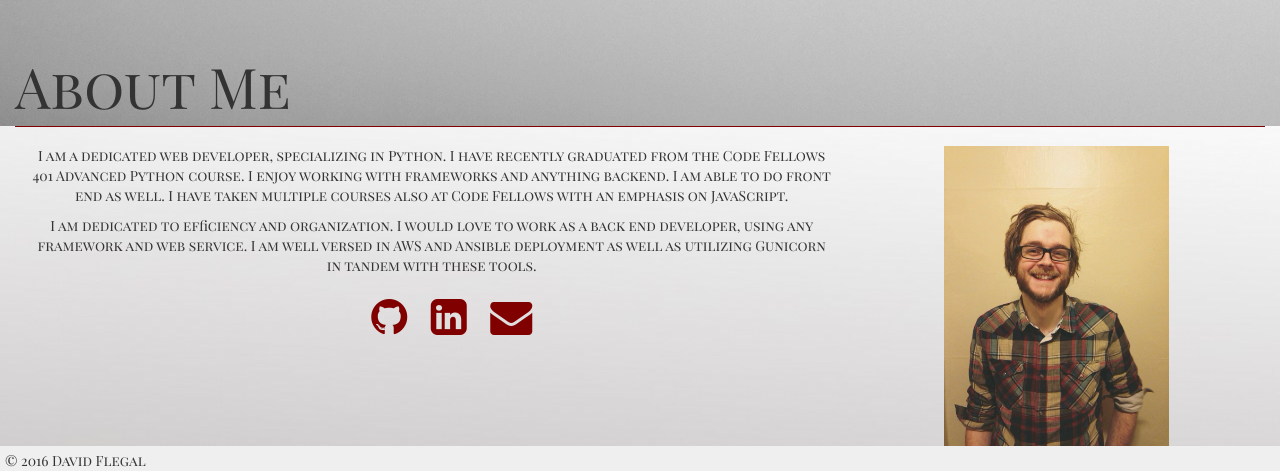
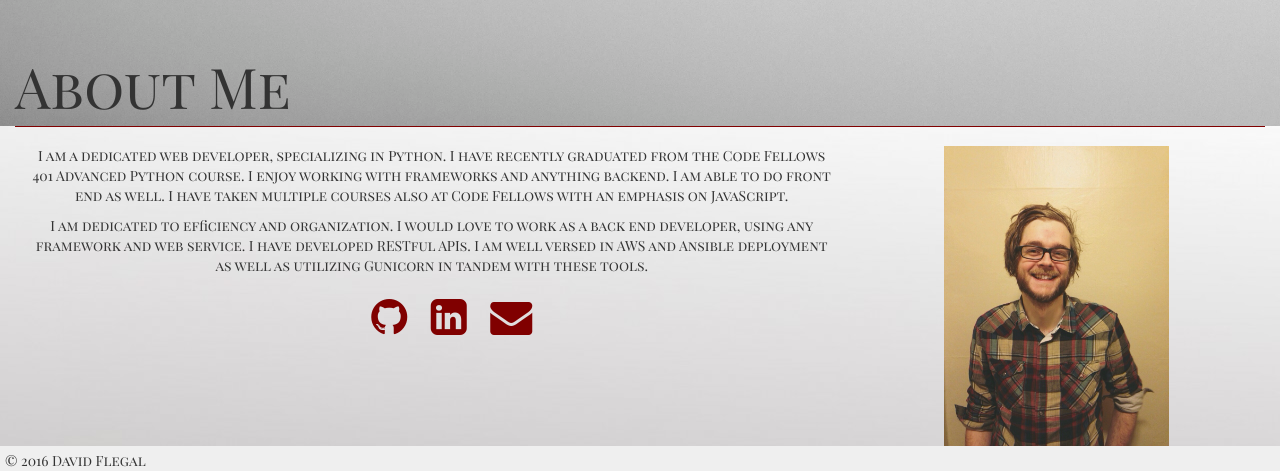
Before and after one commit to flegald/DavidFlegal, a Python web app: template mysite/templates/about.jinja2 in a window 1280 px wide. Shown: the part 280-751 px from the top of the page. Run offline with Jinja, Linux system fonts and the light colour scheme; the template is opened without the code that fills it, so the values that code supplies are empty.

Commit message:
edited about me

```diff
--- a/mysite/templates/about.jinja2
+++ b/mysite/templates/about.jinja2
@@ -15,7 +15,7 @@
 	   <p>I am a dedicated web developer, specializing in Python. I have recently graduated from the Code Fellows 401 Advanced Python course. I enjoy working with frameworks and anything backend. I am able to do front end as well. I have taken multiple courses also at Code Fellows with an emphasis on JavaScript.
 		</p>
 		<p>
-		I am dedicated to efficiency and organization. I would love to work as a back end developer, using any framework and web service. I am well versed in AWS and Ansible deployment as well as utilizing Gunicorn in tandem with these tools.</p>
+		I am dedicated to efficiency and organization. I would love to work as a back end developer, using any framework and web service. I have developed RESTful APIs. I am well versed in AWS and Ansible deployment as well as utilizing Gunicorn in tandem with these tools.</p>
 		<ul id='about_contact'>
 			<li>
 				<a href='https://github.com/flegald'>
```
